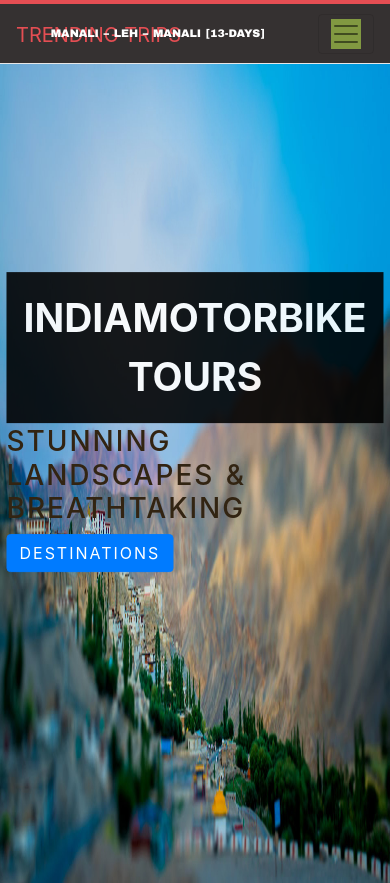
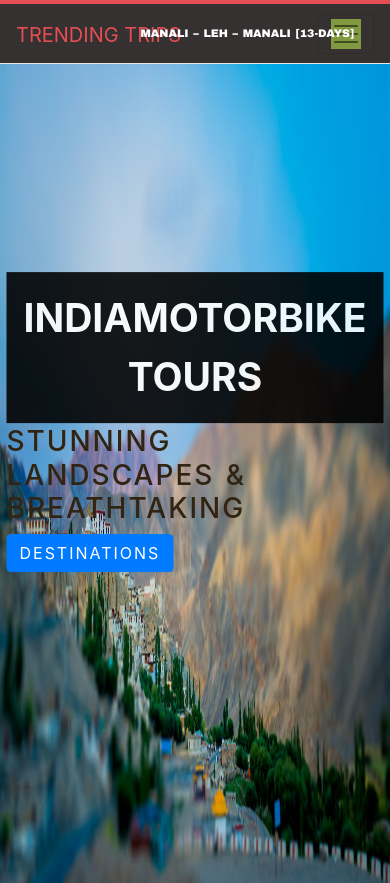
Before and after one commit to nalinkmr/indian-motor-bikes, a plain HTML site: page index.html in a window 390 px wide. Shown: the top 883 px of the page. Drawn offline with nearby package versions, Linux system fonts and the light colour scheme.

Commit message:
Update style.css

```diff
--- a/css/style.css
+++ b/css/style.css
@@ -30,7 +30,7 @@
     }
     .trendtripFlash {
         position: absolute;
-        left: 13%;
+        left: 36%;
         top: 35%;
         color: white !important;
         font-size: 11px !important;
```
